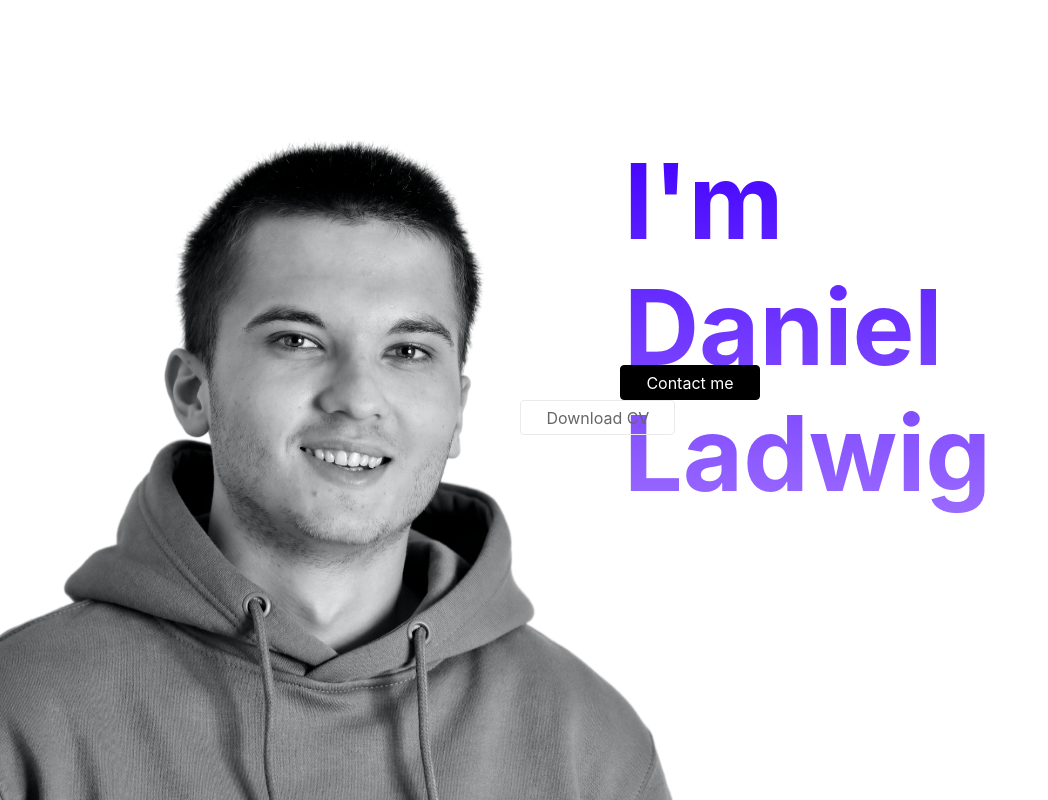
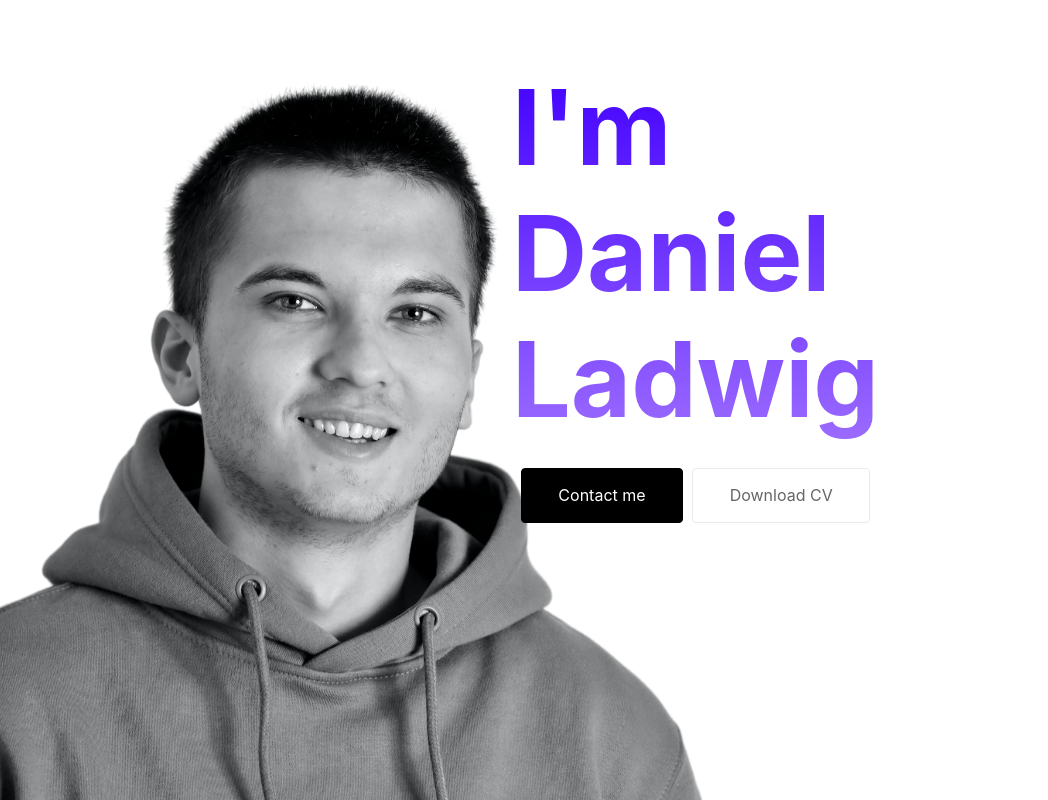
Before and after one commit to ladwig/iam, a Next.js app: page / in a window 1280 px wide. Shown: the whole page, without its empty margins (0-1048 px from the left). Built offline with nearby package versions, Linux system fonts and the light colour scheme.

Commit message:
Made buttons aline right

```diff
--- a/components/button.js
+++ b/components/button.js
@@ -3,14 +3,11 @@ import styles from '../styles/Button.module.css'
 export default function Button(props) {
     if(props.type == "secondary") {
         return (
-            <div className={`${styles.button} ${styles.secondary}`}>
-              <a href={props.url}>{props.title}</a>
-            </div>
+              <a className={`${styles.button} ${styles.secondary}`} href={props.url}>{props.title}</a>
+
           )
     }
   return (
-    <div>
         <a className={`${styles.button} ${styles.main}`} href={props.url}>{props.title}</a>
-    </div>
   )
 }
--- a/pages/index.js
+++ b/pages/index.js
@@ -12,12 +12,14 @@ export default function Start() {
 
       <main className={styles.main}>
         <section className={styles.hero}>
-          <h1 className={styles.welcome}>I'm Daniel Ladwig</h1>
+          <h1 className={styles.welcome}>I'm <br></br>Daniel <br></br>Ladwig</h1>
           <div className={styles.picture}>
             <img src="/daniel.png" alt="my image" />
           </div>
-          <Button type="main" url="mailto:ladwig.daniel@icloud.com" title="Contact me "name="contact"/>
-          <Button type="secondary" url="google.de" title="Download CV" name="cv"/>
+          <div className={styles.buttongroup}>
+            <Button type="main" url="mailto:ladwig.daniel@icloud.com" title="Contact me "name="contact"/>
+            <Button type="secondary" url="google.de" title="Download CV" name="cv"/>
+          </div>
         </section>
       </main>
 
--- a/styles/Button.module.css
+++ b/styles/Button.module.css
@@ -3,7 +3,7 @@
   font-size: medium;
   display: block;
   font-weight: li;
-  height: 35px;
+  height: 55px;
   text-align: center;
   position: relative;
   display: -webkit-inline-box;
@@ -20,7 +20,7 @@
   justify-content: center;
   box-sizing: border-box;
   border-radius: 4px;
-  padding: 0 25px 0 25px;
+  padding: 0 10% 0 10%;
   transition: 0.4s;
 }
 
@@ -28,8 +28,7 @@
   background: #000;
   border: 1px solid #000;
   color: #fff;
-  margin-left: 100px;
-  transition: 0.4s;
+  transition: 0.2s;
 }
 
 .secondary {
--- a/styles/Start.module.css
+++ b/styles/Start.module.css
@@ -1,33 +1,43 @@
 .container {
   min-height: 100vh;
-  padding: 0 0.5rem;
+  padding: 0;
   display: flex;
   flex-direction: column;
   justify-content: center;
   align-items: center;
 }
 
-.main {
+.hero {
+  width:  auto;
+  position: fixed;
+  top: 4em;
+  left: 40%;
+  padding: 0;
+}
+
+.buttongroup {
+  display: -ms-flexbox;
+  display: -webkit-flex;
+  display: flex;
+  justify-content: space-evenly;
+  margin-top: 7%;
 
 }
 
 .welcome {
-    width:  4em;
     font-size: 6.5em;
-    position: fixed;
-    top: 0.5em;
-    left: 6em;
+    margin: 0;
     background: -webkit-linear-gradient(#4200FF, #9B6BFF);
+    background-clip: text;
     -webkit-background-clip: text;
     -webkit-text-fill-color: transparent;
 }
-
 
 .picture img {
   position:fixed;
   width: auto;
   height: 45em;
-  left: -18em;
+  left: -10em;
   bottom: 0;
   user-drag: none;
   user-select: none;
@@ -51,8 +61,6 @@
     bottom: 0;
   }
 }
-
-
 
 @keyframes fadein {
   from {
--- a/styles/globals.css
+++ b/styles/globals.css
@@ -15,3 +15,10 @@ a {
 * {
   box-sizing: border-box;
 }
+
+::selection {
+  background: #ffc966; /* WebKit/Blink Browsers */
+}
+::-moz-selection {
+  background: #ffc966; /* Gecko Browsers */
+}
```
Also changed, not shown: public/daniel.png.
